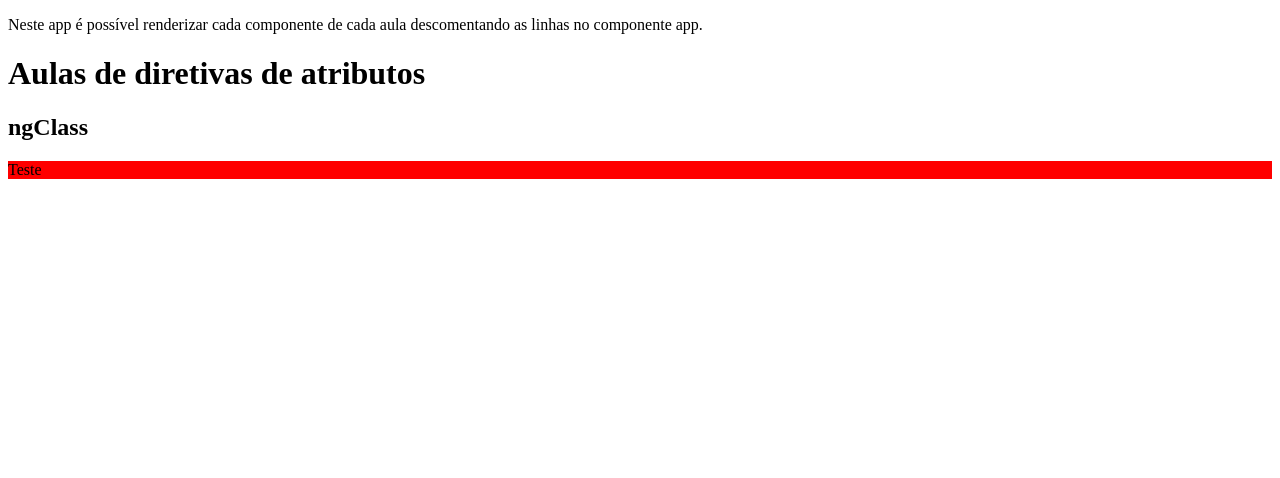
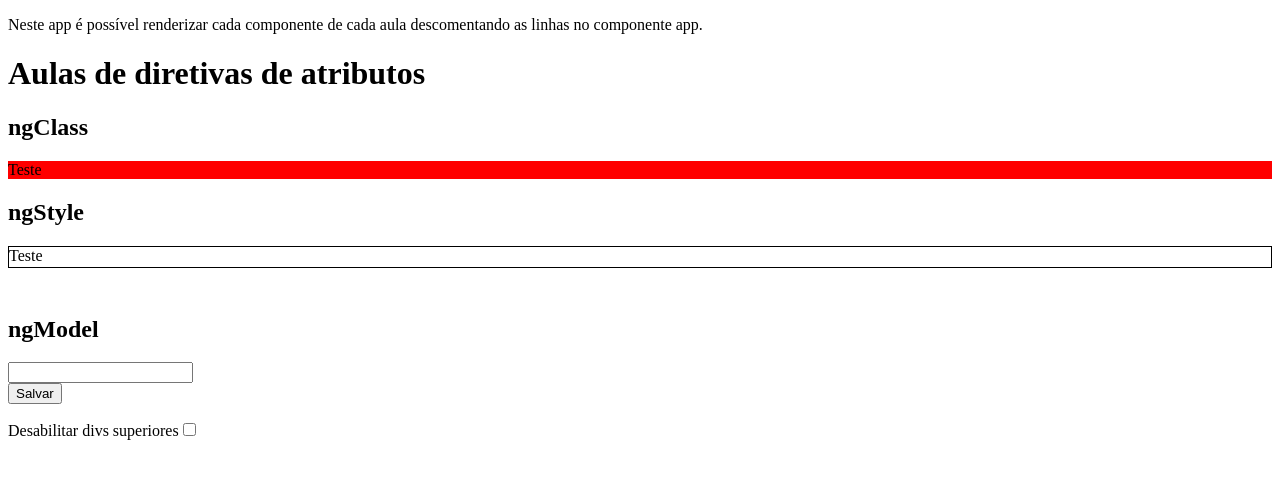
Before and after one commit to alessandroCidney/curso-angular, an Angular app: page / in a window 1280 px wide. Shown: the top 478 px of the page. Built offline with nearby package versions, Linux system fonts and the light colour scheme.

Commit message:
ngModel class

```diff
--- a/src/app/diretivas-atributos/diretivas-atributos.component.html
+++ b/src/app/diretivas-atributos/diretivas-atributos.component.html
@@ -1,7 +1,31 @@
 <h1>Aulas de diretivas de atributos</h1>
 
-<h2>ngClass</h2>
+<div *ngIf="!disableDivsCheckbox">
+  <h2>ngClass</h2>
 
-<p [ngClass]="{ 'active': valor, 'disabled': !valor }">
-  Teste
-</p>
+  <p [ngClass]="{ 'active': valor, 'disabled': !valor }">
+    Teste
+  </p>
+
+  <h2>ngStyle</h2>
+
+  <div [ngStyle]="{ height: '50px' }">
+    <p [ngStyle]="{ 'height': altura, 'border': '1px solid black' }">
+      Teste
+    </p>
+  </div>
+</div>
+
+<h2>ngModel</h2>
+
+<input [(ngModel)]="model1" />
+<div>{{ model1 }}</div>
+
+<button (click)="saveModel1()">Salvar</button>
+
+<ul>
+  <li *ngFor="let item of model1List">{{ item['name'] }}</li>
+</ul>
+
+<label for="disableDivsCheckbox">Desabilitar divs superiores</label>
+<input [(ngModel)]="disableDivsCheckbox" type="checkbox" id="disableDivsCheckbox" name="disableDivsCheckbox" />
--- a/src/app/diretivas-atributos/diretivas-atributos.component.ts
+++ b/src/app/diretivas-atributos/diretivas-atributos.component.ts
@@ -7,10 +7,23 @@ import { Component, OnInit } from '@angular/core';
 })
 export class DiretivasAtributosComponent implements OnInit {
   public valor: boolean = true
+  public altura: string = '20px'
+
+  public model1: string = ''
+
+  public model1List: Record<string, string>[] = []
+
+  public disableDivsCheckbox: boolean = false
 
   ngOnInit(): void {
     setInterval(() => {
       this.valor = !this.valor
+      this.altura = this.altura === '20px' ? '50px' : '20px'
     }, 2000)
   }
+
+  saveModel1(): void {
+    this.model1List.push({ name: this.model1 })
+    this.model1 = ''
+  }
 }
```
